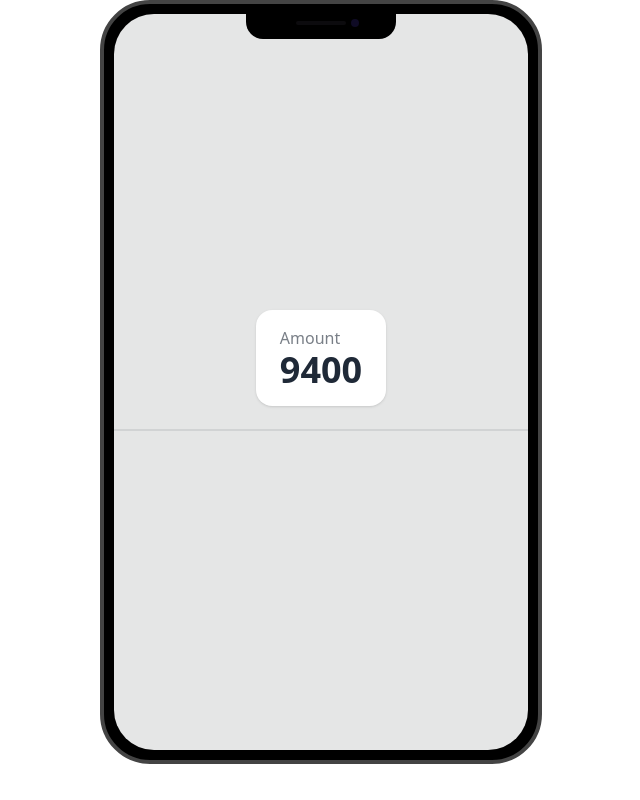
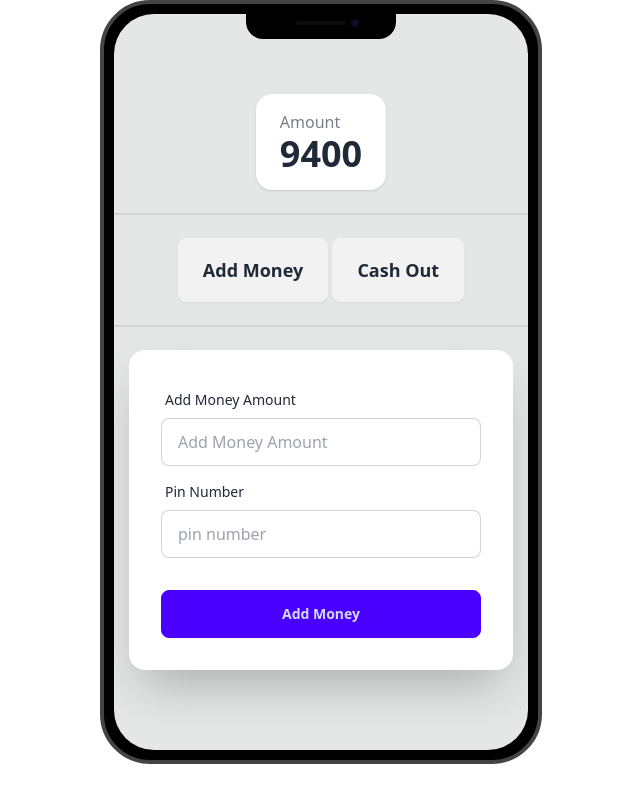
Before and after one commit to abdulmazidakash/m-28-functional-programming-lets-create-payoo-mobile-bank-with-dom, a plain HTML site: page home2.html in a window 1280 px wide. Shown: the whole page, without its empty margins (319-959 px from the left). Drawn offline with nearby package versions, Linux system fonts and the light colour scheme.

Commit message:
28-3 recap add money layout handler and reasons for shared code

```diff
--- a/home2.html
+++ b/home2.html
@@ -31,11 +31,49 @@
 				<!-- divider use -->
 				 <div class="divider"></div>
 				<!-- divider use -->
+
+				<!-- features start  -->
+				  <div>
+					<button class="btn btn-lg">Add Money</button>
+					<button class="btn btn-lg">Cash Out</button>
+				  </div>
+
+				<!-- features end  -->
+
+
+									<!-- divider use -->
+									<div class="divider"></div>
+									<!-- divider use -->
+
+				<!-- add money form add  -->
+
+				<div class="card bg-base-100 w-full max-w-sm shrink-0 shadow-2xl">
+					<form class="card-body">
+					  <div class="form-control">
+						<label class="label">
+						  <span class="label-text">Add Money Amount</span>
+						</label>
+						<input id="input-add-money" type="text" placeholder="Add Money Amount" class="input input-bordered" required />
+					  </div>
+					  <div class="form-control">
+						<label class="label">
+						  <span class="label-text">Pin Number</span>
+						</label>
+						<input autocomplete="off" type="password" placeholder="pin number" class="input input-bordered" required />
+					  </div>
+					  <div class="form-control mt-6">
+						<button id="btn-add-money" class="btn btn-primary">Add Money</button>
+					  </div>
+					</form>
+				  </div>
+				<!-- add money form end  -->
 			  </div>
 			</div>
 		  </div>
 	</main>
 
+
+	<script src="./js/utilities.js"></script>
 	<script src="./js/addMoney2.js"></script>
 </body>
 </html>
--- a/js/addMoney2.js
+++ b/js/addMoney2.js
@@ -0,0 +1,23 @@
+/**
+ * How to get a number from an input field
+ * 1. create a variable
+ * 2. right side document getElementById(id)
+ * 3. .value
+ * 4. parseFloat
+ *
+ */
+
+console.log('add money added');
+
+document.getElementById('btn-add-money')
+.addEventListener('click', function(event){
+	event.preventDefault();
+
+	console.log('add money button clicked');
+
+	// const addMoney = document.getElementById('input-add-money').value ;
+	// const addMoneyNumber = parseFloat(addMoney);
+
+
+
+});
--- /dev/null
+++ b/js/utilities.js
@@ -0,0 +1,12 @@
+// console.log('utilities file added');
+
+
+/**
+ * common shared functions here
+ */
+
+console.log('utilities loaded');
+
+function getInputFieldValueById(){
+	 console.log('will get value by id');
+}
```
